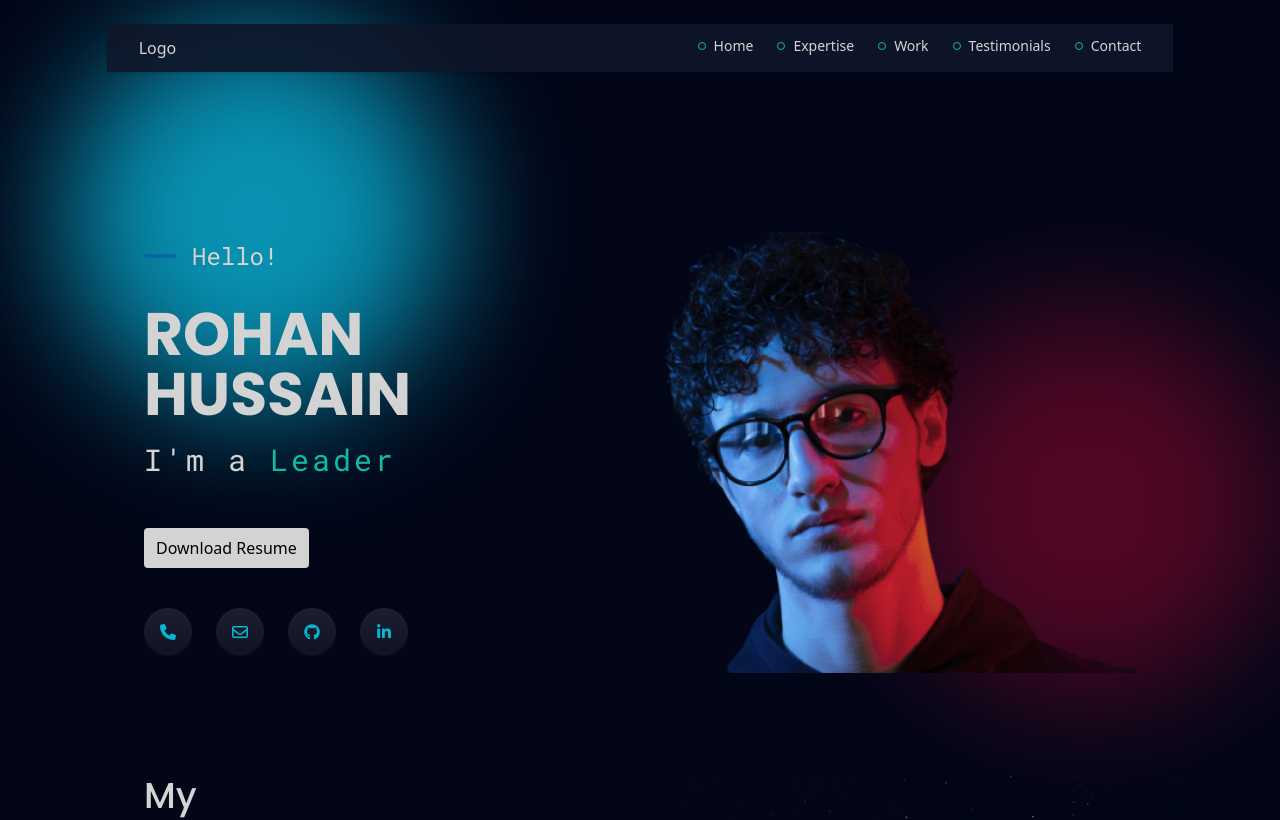
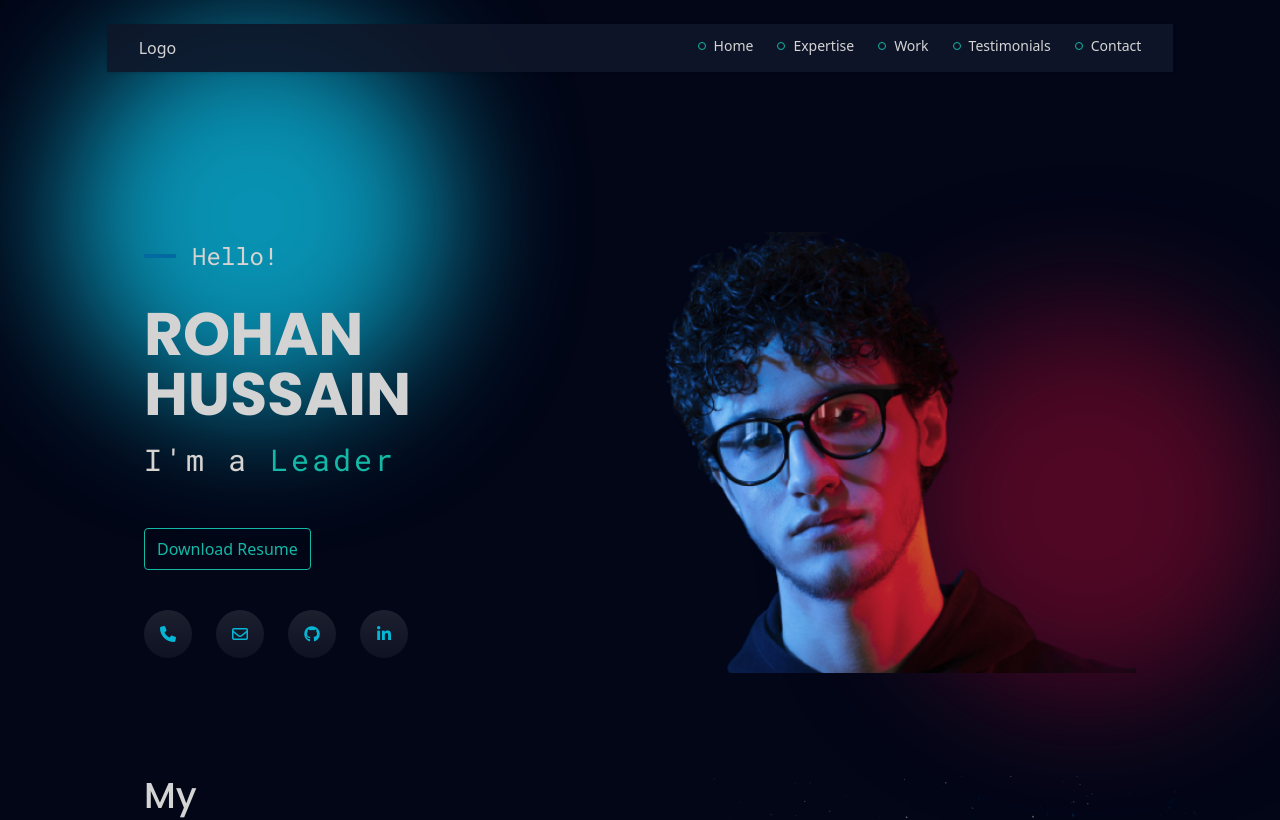
Before and after one commit to hallucinogenizer/portfolio-template, a React (Vite) app: page / in a window 1280 px wide. Shown: the top 820 px of the page. Built offline with nearby package versions, Linux system fonts and the light colour scheme.

Commit message:
download button changed

```diff
--- a/src/components/HeroSection/TextContent.tsx
+++ b/src/components/HeroSection/TextContent.tsx
@@ -70,7 +70,7 @@ const ProfessionalTitles = () => {
 const DownloadResume = ({ className }: { className?: string }) => (
   <a
     className={cn(
-      "px-3 py-2 w-fit bg-light rounded",
+      "px-3 py-2 w-fit border border-teal-500 hover:bg-teal-500 text-teal-500 hover:text-white rounded",
       HOVER_TRANSLATE_CLASSES,
       className
     )}
```
